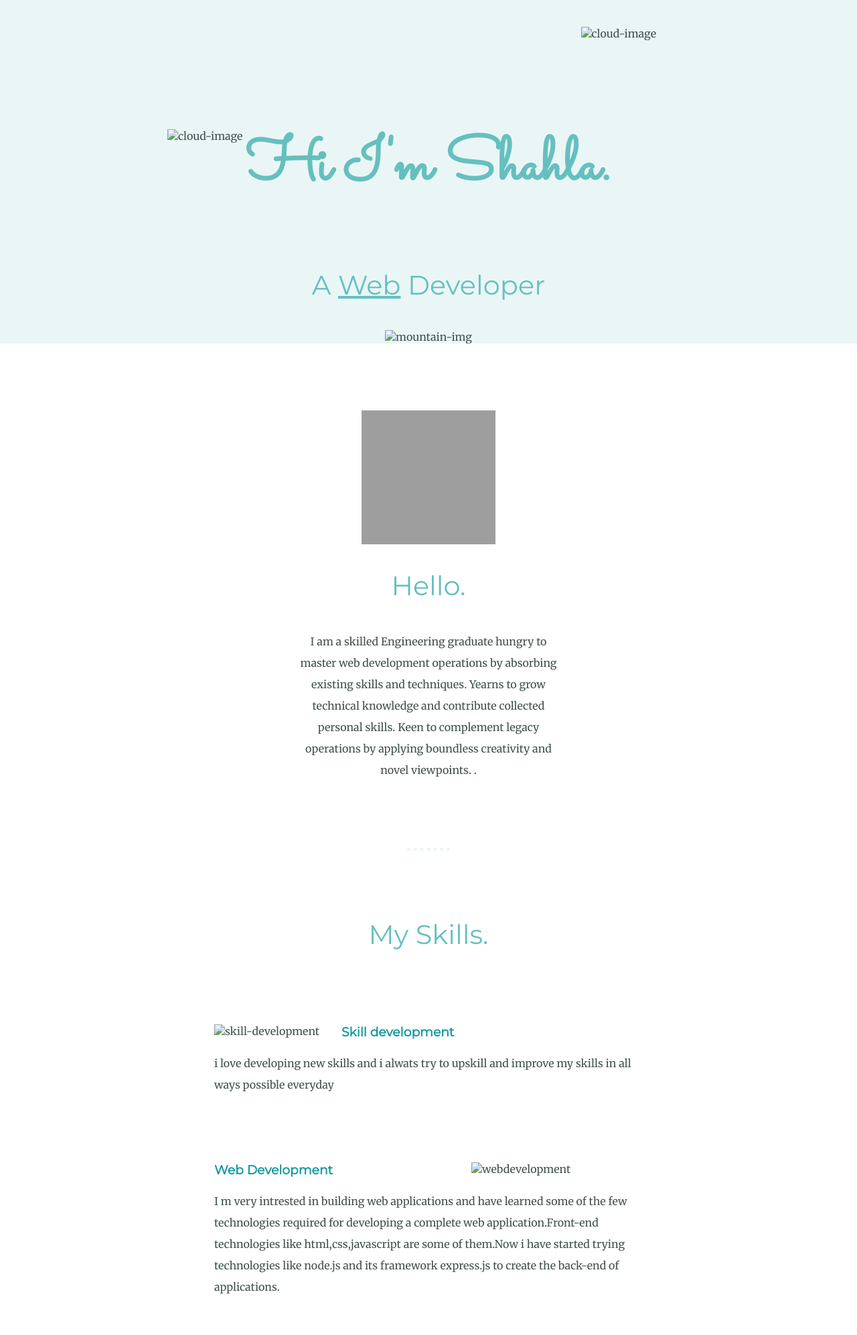
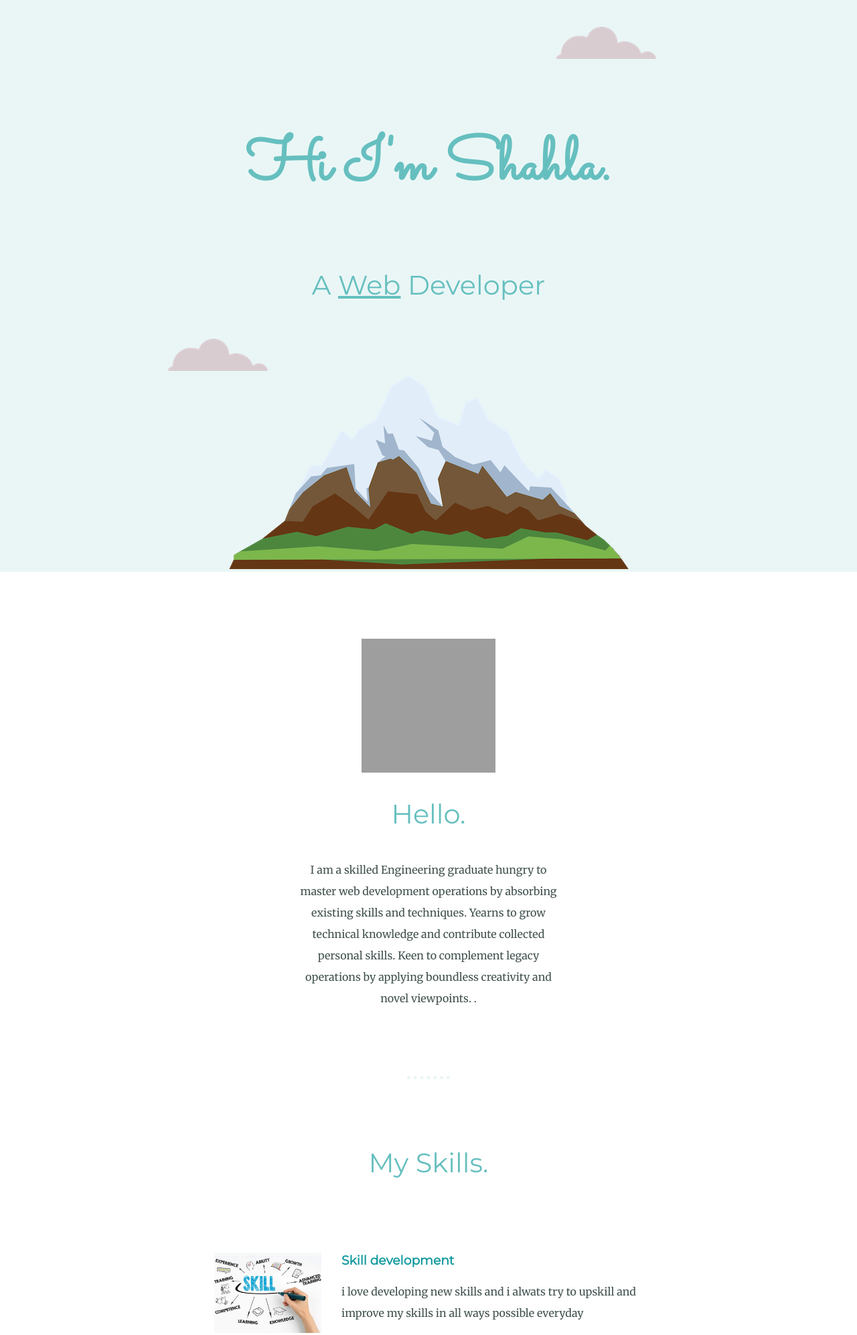
Before and after one commit to shahlamk/portfolio, a plain HTML site: page index.html in a window 1280 px wide. Shown: the top 1994 px of the page at 67% size. Drawn offline with Linux system fonts and the light colour scheme; files that its build step writes are made by us from their sources; grey boxes are pictures that could not be loaded.

Commit message:
Update index.html

```diff
--- a/index.html
+++ b/index.html
@@ -3,7 +3,7 @@
   <head>
     <meta charset="utf-8">
     <title>Shahla's CSS Site</title>
-    <link rel="stylesheet" href="css/styles.css">
+    <link rel="stylesheet" href="styles.css">
     <link rel="icon" href="favicon.ico">
     <link rel="preconnect" href="https://fonts.googleapis.com">
 <link rel="preconnect" href="https://fonts.gstatic.com" crossorigin>
@@ -11,11 +11,11 @@
   </head>
   <body>
     <div class="top-container">
-      <img class="top-cloud" src="images\cloud.png" alt="cloud-image">
+      <img class="top-cloud" src="cloud.png" alt="cloud-image">
       <h1>Hi I'm Shahla.</h1>
       <h2>A <span class="Pro">Web</span> Developer</h2>
-      <img class="bottom-cloud" src="images\cloud.png" alt="cloud-image">
-      <img class="mountain" src="images\mountain.png" alt="mountain-img">
+      <img class="bottom-cloud" src="cloud.png" alt="cloud-image">
+      <img class="mountain" src="mountain.png" alt="mountain-img">
     </div>
     <div class="middle-container">
       <div class="profile">
@@ -29,12 +29,12 @@
       <div class="skills">
         <h2>My Skills.</h2>
         <div class="skill-row">
-          <img class="skilldevelopment" src="images/skill.jpg" alt="skill-development" >
+          <img class="skilldevelopment" src="skill.jpg" alt="skill-development" >
           <h3>Skill development</h3>
           <p>i love  developing new skills and i alwats try to upskill and improve my skills in all ways possible everyday</p>
         </div>
         <div class="skill-row">
-          <img class="Webdevelopment" src="images\cooking.png" alt="webdevelopment" >
+          <img class="Webdevelopment" src="cooking.png" alt="webdevelopment" >
           <h3>Web Development</h3>
           <p>I m very intrested in building web applications and have learned some of the few technologies required for developing a
              complete web application.Front-end technologies like html,css,javascript are some of them.Now i have started trying
```
